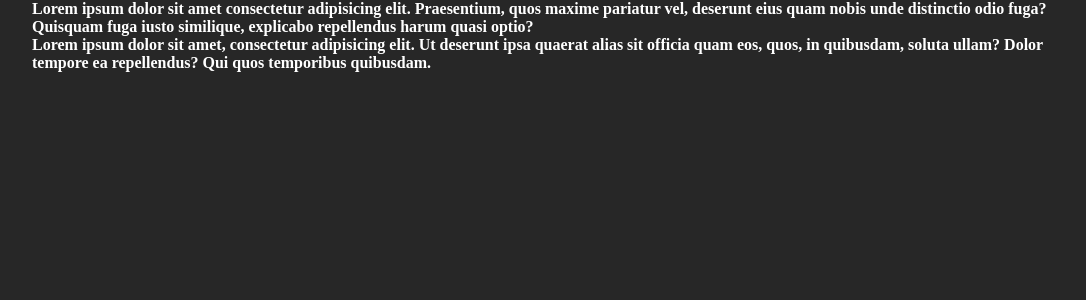
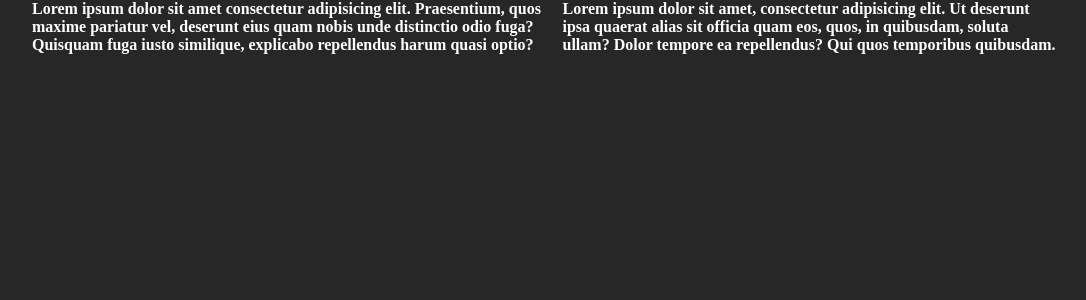
Before and after one commit to amirukic/Sass_exercises, a React (Create React App) app: page / in a window 1280 px wide. Shown: the top 300 px of the page, without its empty margins (96-1182 px from the left). Built offline with nearby package versions, Linux system fonts and the light colour scheme.

Commit message:
extend_sass

```diff
--- a/src/Home.jsx
+++ b/src/Home.jsx
@@ -2,13 +2,13 @@ import React from "react";
 function Home() {
   return (
     <div className="main">
-      <p className="main_paragraph">
+      <p className="main_paragraph1">
         Lorem ipsum dolor sit amet consectetur adipisicing elit. Praesentium,
         quos maxime pariatur vel, deserunt eius quam nobis unde distinctio odio
         fuga? Quisquam fuga iusto similique, explicabo repellendus harum quasi
         optio?
       </p>
-      <p className="main_paragraph">
+      <p className="main_paragraph2">
         Lorem ipsum dolor sit amet, consectetur adipisicing elit. Ut deserunt
         ipsa quaerat alias sit officia quam eos, quos, in quibusdam, soluta
         ullam? Dolor tempore ea repellendus? Qui quos temporibus quibusdam.
--- a/src/scss/App.scss
+++ b/src/scss/App.scss
@@ -12,9 +12,8 @@
   flex-direction: $direction;
 }
 
-@mixin mobile ($boo){
+@mixin mobile{
   @media (max-width: $mobile) {
-    @include theme($light-theme: $boo);
     @content;
   }
 }
@@ -31,18 +30,23 @@ body {
   color: $text-color;
 }
 .main{
-  @include flexCenter(column);
+  @include flexCenter(row);
   width: 80%;
   margin: 0 auto;
 
-  #{&}_paragraph{
+  #{&}_paragraph1{
     font-weight: weight(bold);
 
     &:hover{
       color: rgb(51, 51, 248);
     }
   }
-  @include mobile(true)
+  #{&}_paragraph2{
+    @extend .main_paragraph1;
+  }
+  @include mobile{
+    flex-direction: column;
+  }
 }
 
 .light{
```
